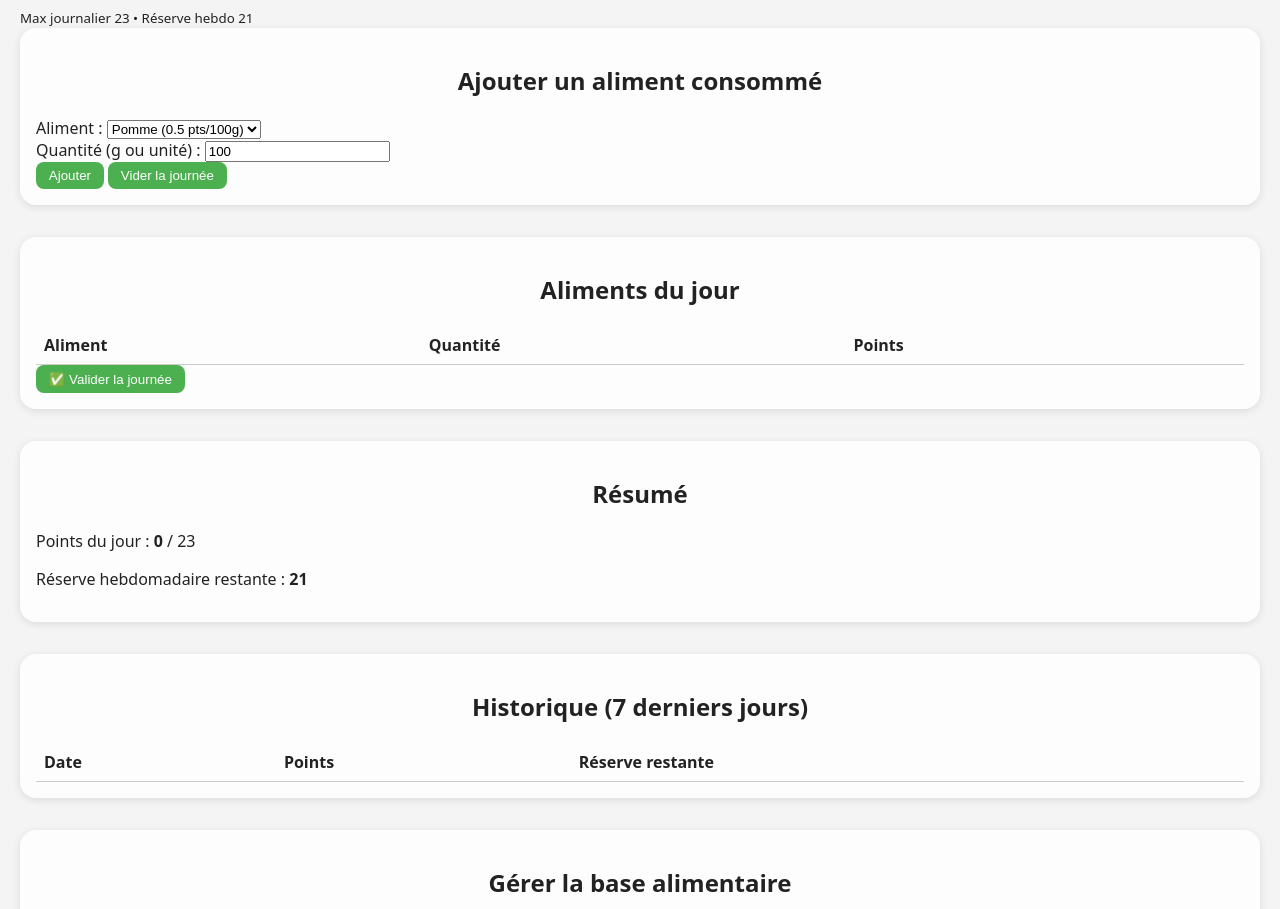
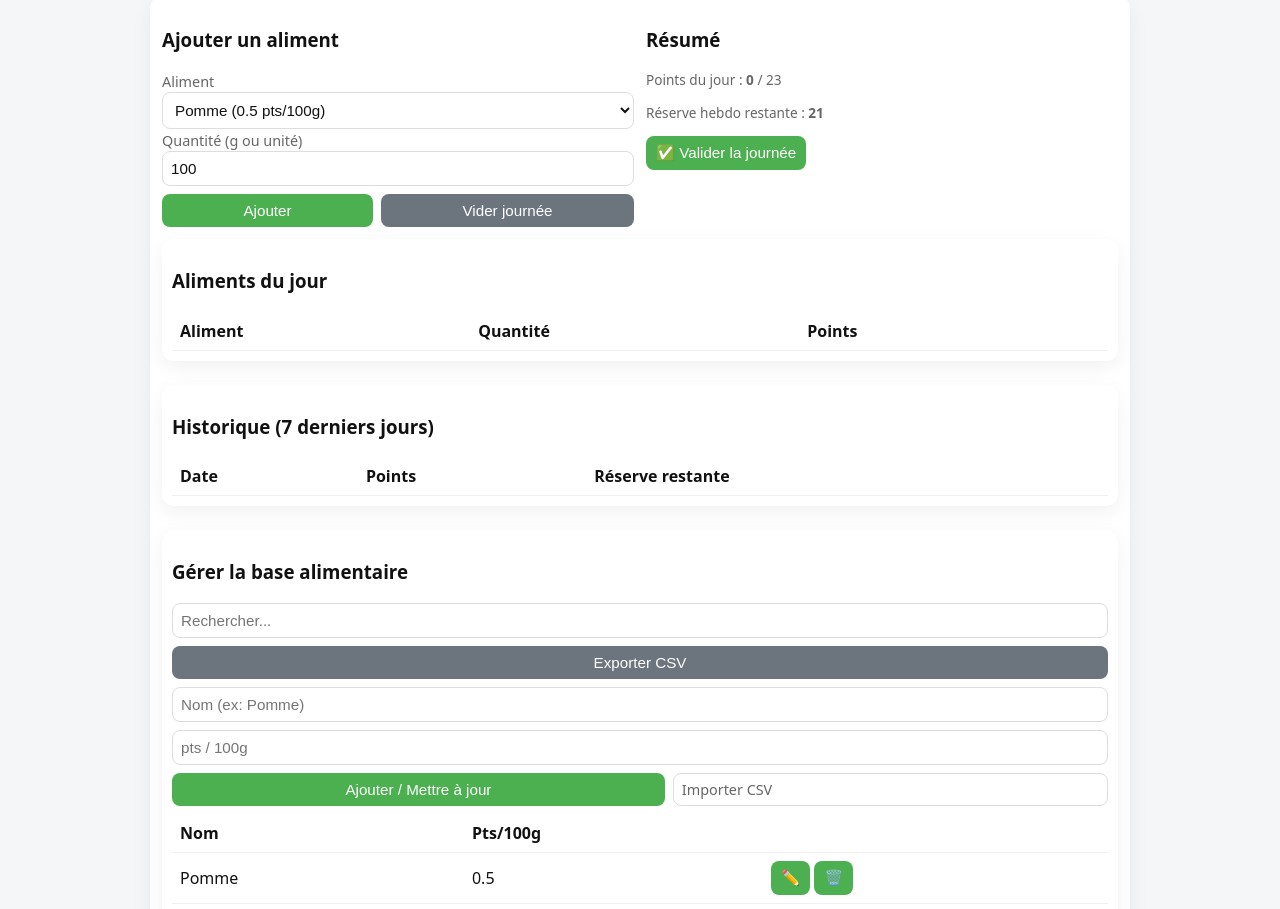
Before and after one commit to Isabelle19000/suivi-aliments, a plain HTML site: page index.html in a window 1280 px wide. Shown: the part 80-989 px from the top of the page. Drawn offline with Linux system fonts and the light colour scheme.

Commit message:
Update index.html

```diff
--- a/index.html
+++ b/index.html
@@ -3,111 +3,176 @@
 <head>
   <meta charset="utf-8" />
   <meta name="viewport" content="width=device-width,initial-scale=1" />
-  <title>Suivi alimentaire - Points journaliers</title>
+  <title>Suivi alimentaire — Points journaliers</title>
 
   <!-- PWA -->
   <link rel="manifest" href="manifest.json">
   <meta name="theme-color" content="#4CAF50">
 
-  <link rel="stylesheet" href="style.css">
+  <style>
+    :root{
+      --accent: #4CAF50;
+      --bg: #f4f6f8;
+      --card: #ffffff;
+      --text: #111;
+      --muted: #666;
+    }
+    [data-theme="dark"]{
+      --bg: #0f1416;
+      --card: #0b0f10;
+      --text: #e8eef0;
+      --muted: #9aa6a8;
+    }
+
+    *{box-sizing:border-box}
+    body{
+      margin:0;
+      font-family: system-ui, -apple-system, "Segoe UI", Roboto, "Helvetica Neue", Arial;
+      background:var(--bg);
+      color:var(--text);
+      -webkit-font-smoothing:antialiased;
+      -moz-osx-font-smoothing:grayscale;
+      padding:14px;
+      display:flex;
+      justify-content:center;
+    }
+
+    .wrap{width:100%;max-width:980px}
+    header{display:flex;align-items:center;justify-content:space-between;gap:12px;margin-bottom:12px}
+    header h1{margin:0;font-size:1.3rem}
+    header small{color:var(--muted)}
+
+    .card{
+      background:var(--card);
+      padding:12px;
+      border-radius:12px;
+      box-shadow:0 6px 20px rgba(2,6,8,0.06);
+      margin-bottom:12px;
+    }
+
+    .grid{display:grid;grid-template-columns:1fr 1fr;gap:12px}
+    .full{grid-column:1/-1}
+
+    label{font-size:0.9rem;color:var(--muted)}
+    input, select, button{font-size:0.95rem}
+    input, select{
+      width:100%;padding:8px;border-radius:8px;border:1px solid #ddd;background:transparent;color:var(--text)
+    }
+    button{
+      background:var(--accent);color:white;border:none;padding:8px 10px;border-radius:8px;cursor:pointer
+    }
+    button.secondary{background:#6c757d}
+    .row{display:flex;gap:8px;align-items:center;flex-wrap:wrap}
+    .row > *{flex:1 1 auto;min-width:120px}
+
+    table{width:100%;border-collapse:collapse}
+    th,td{padding:8px;text-align:left;border-bottom:1px solid rgba(0,0,0,0.06)}
+    .table-wrap{max-height:260px;overflow:auto}
+
+    .small{font-size:0.85rem;color:var(--muted)}
+    .muted{color:var(--muted)}
+
+    footer{font-size:0.85rem;color:var(--muted);text-align:center;padding:8px;margin-top:8px}
+
+    @media (max-width:850px){
+      .grid{grid-template-columns:1fr}
+    }
+
+    /* tiny helpers */
+    .pill{padding:6px 10px;border-radius:999px;background:rgba(0,0,0,0.04);font-weight:600}
+    .file-btn{display:inline-block;position:relative;overflow:hidden;border-radius:8px;padding:6px 8px;border:1px solid #ddd;cursor:pointer}
+    .file-btn input[type=file]{position:absolute;left:0;top:0;opacity:0;cursor:pointer;width:100%;height:100%}
+  </style>
 </head>
 <body>
+  <div class="wrap">
     <header>
+      <div>
         <h1>Suivi alimentaire</h1>
         <small>Max journalier 23 • Réserve hebdo 21</small>
+      </div>
+
+      <div class="row" style="width:auto">
+        <button id="theme-toggle" class="secondary">🌙</button>
+        <button id="install-btn">Installer</button>
+      </div>
     </header>
 
-  <main class="container">
-    <section class="card" id="ajout-aliment">
-      <h2>Ajouter un aliment consommé</h2>
-      <div class="row">
-        <label for="aliment">Aliment :</label>
+    <main>
+      <section class="card grid">
+        <div>
+          <h3>Ajouter un aliment</h3>
+          <label for="aliment">Aliment</label>
           <select id="aliment"></select>
+
+          <label for="quantite">Quantité (g ou unité)</label>
+          <input id="quantite" type="number" min="1" value="100">
+
+          <div class="row" style="margin-top:8px">
+            <button id="ajouter-btn">Ajouter</button>
+            <button id="vider-jour" class="secondary">Vider journée</button>
           </div>
-      <div class="row">
-        <label for="quantite">Quantité (g ou unité) :</label>
-        <input type="number" id="quantite" min="1" value="100">
         </div>
-      <div class="row">
-        <button id="ajouter-btn">Ajouter</button>
-        <button id="vider-jour" class="secondary">Vider la journée</button>
+
+        <div>
+          <h3>Résumé</h3>
+          <p class="small">Points du jour : <strong><span id="points-jour">0</span></strong> / 23</p>
+          <p class="small">Réserve hebdo restante : <strong><span id="reserve">21</span></strong></p>
+          <div style="margin-top:10px">
+            <button id="valider-journee">✅ Valider la journée</button>
           </div>
-    </section>
+        </div>
 
-    <section class="card" id="liste-consommation">
-      <h2>Aliments du jour</h2>
+        <div class="full card" style="padding:10px">
+          <h3>Aliments du jour</h3>
           <div class="table-wrap">
             <table>
-          <thead>
-            <tr>
-              <th>Aliment</th>
-              <th>Quantité</th>
-              <th>Points</th>
-              <th></th>
-            </tr>
-          </thead>
+              <thead><tr><th>Aliment</th><th>Quantité</th><th>Points</th><th></th></tr></thead>
               <tbody id="table-body"></tbody>
             </table>
           </div>
-      <div class="row">
-        <button id="valider-journee">✅ Valider la journée</button>
         </div>
-    </section>
 
-    <section class="card" id="resume">
-      <h2>Résumé</h2>
-      <p>Points du jour : <strong><span id="points-jour">0</span></strong> / 23</p>
-      <p>Réserve hebdomadaire restante : <strong><span id="reserve">21</span></strong></p>
-    </section>
-
-    <section class="card" id="historique">
-      <h2>Historique (7 derniers jours)</h2>
+        <div class="full card" style="padding:10px">
+          <h3>Historique (7 derniers jours)</h3>
           <div class="table-wrap">
             <table>
-          <thead>
-            <tr>
-              <th>Date</th>
-              <th>Points</th>
-              <th>Réserve restante</th>
-            </tr>
-          </thead>
+              <thead><tr><th>Date</th><th>Points</th><th>Réserve restante</th></tr></thead>
               <tbody id="historique-body"></tbody>
             </table>
           </div>
-    </section>
-
-    <section class="card" id="gestion-base">
-      <h2>Gérer la base alimentaire</h2>
-
-      <div class="row">
-        <input id="base-search" placeholder="Rechercher un aliment..." />
         </div>
 
-      <div class="row form-inline">
-        <input id="base-nom" placeholder="Nom (ex: Pomme)" />
-        <input id="base-points" type="number" step="0.1" placeholder="points pour 100g" />
-        <button id="base-ajouter">Ajouter / Mettre à jour</button>
+        <div class="full card" style="padding:10px">
+          <h3>Gérer la base alimentaire</h3>
+
+          <div class="row" style="margin-bottom:8px">
+            <input id="base-search" placeholder="Rechercher..." />
             <button id="base-export" class="secondary">Exporter CSV</button>
-        <label class="file-btn">
-          Importer CSV
-          <input type="file" id="base-import" accept=".csv" />
-        </label>
           </div>
 
-      <div class="table-wrap">
+          <div class="row" style="margin-bottom:8px">
+            <input id="base-nom" placeholder="Nom (ex: Pomme)" />
+            <input id="base-points" type="number" step="0.1" placeholder="pts / 100g" />
+            <button id="base-ajouter">Ajouter / Mettre à jour</button>
+            <label class="file-btn">Importer CSV<input id="base-import" type="file" accept=".csv" /></label>
+          </div>
+
+          <div class="table-wrap" style="margin-top:8px">
             <table>
-          <thead>
-            <tr><th>Nom</th><th>Pts/100g</th><th></th></tr>
-          </thead>
+              <thead><tr><th>Nom</th><th>Pts/100g</th><th></th></tr></thead>
               <tbody id="base-body"></tbody>
             </table>
+          </div>
+
         </div>
       </section>
 
       <footer class="card">
-      <p>App PWA prête — installe depuis le navigateur (menu → Ajouter à l'écran d’accueil) après avoir servi via HTTPS ou localhost.</p>
+        <div class="small muted">PWA prête • Héberge sur GitHub Pages (HTTPS) pour installation sur mobile. Ajoute des icônes dans /icons/ pour une meilleure apparence.</div>
       </footer>
     </main>
+  </div>
 
   <script src="script.js"></script>
 </body>
```
Lines whose indentation alone changed are shown as unchanged.
